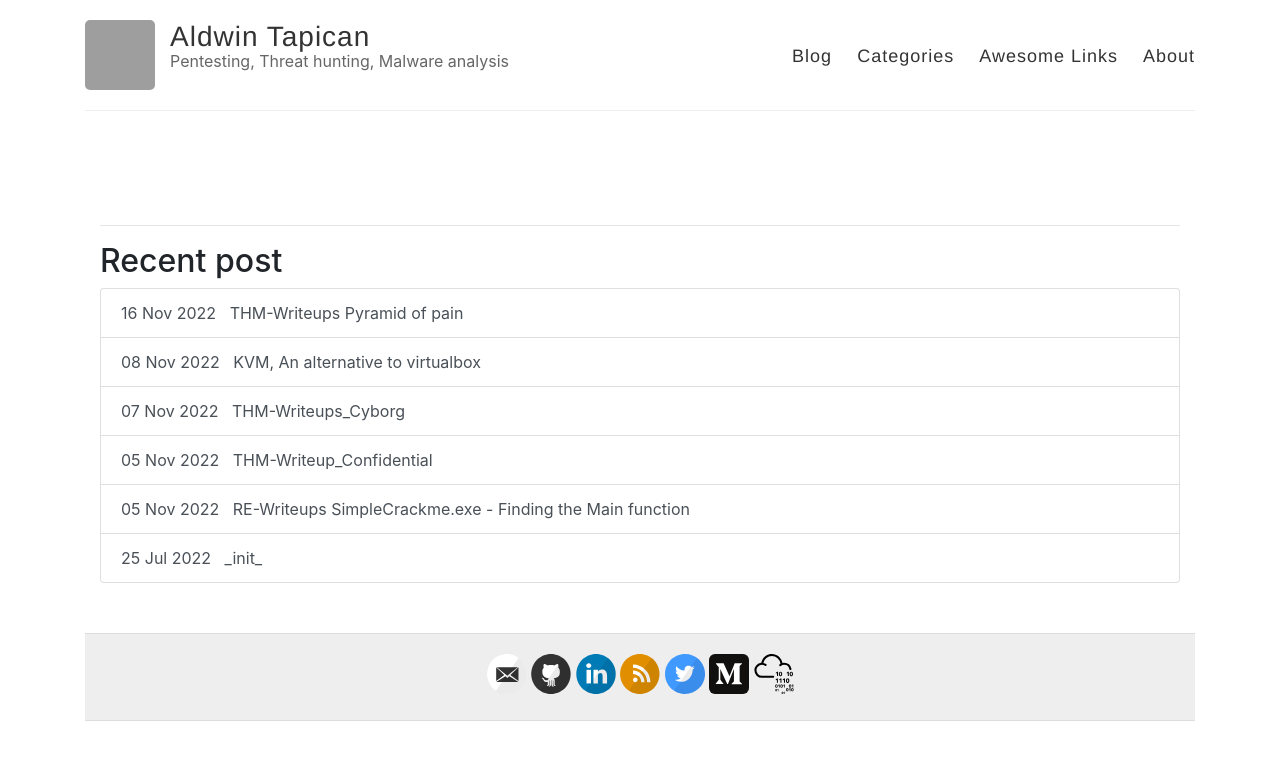
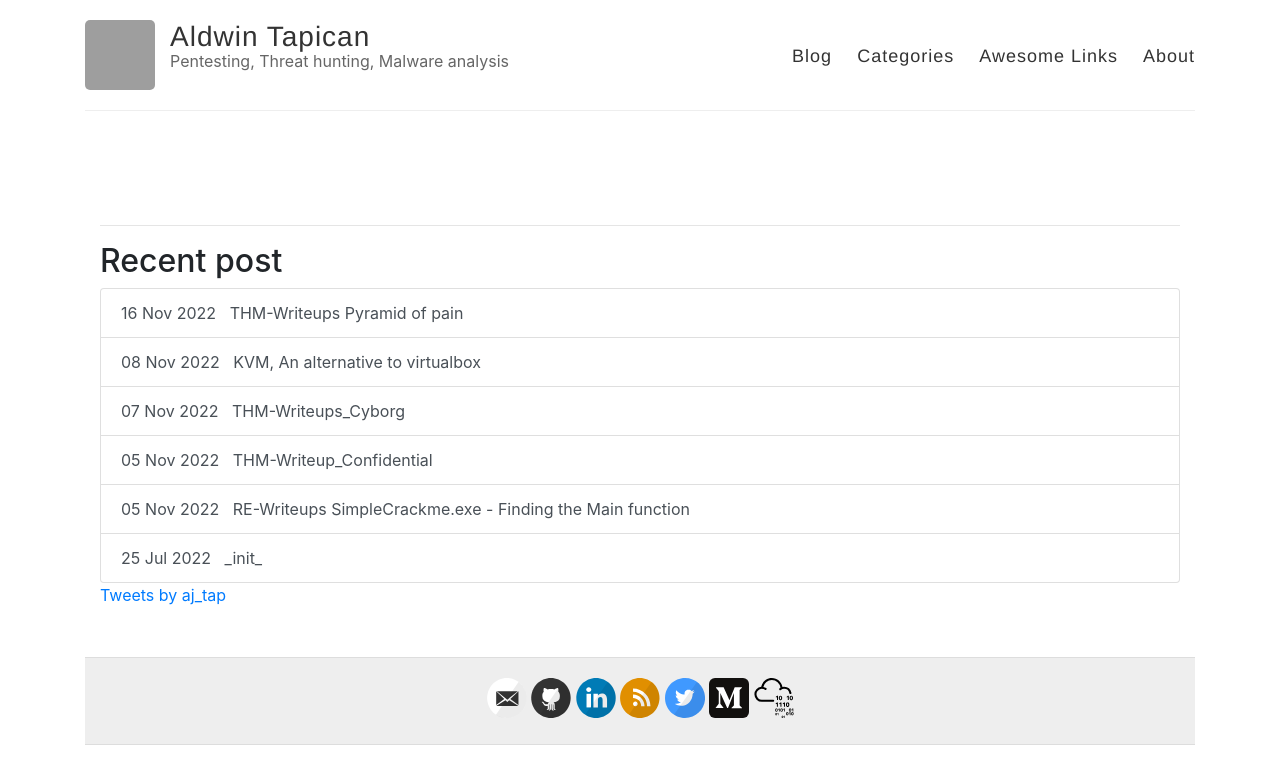
Before and after one commit to aj-tap/archive-blog, a Jekyll site: the page built from index.html, in a window 1280 px wide. Shown: the top 784 px of the page. Built offline with Jekyll 4.4.1, drawn with Linux system fonts in a browser that asks for light colours; comment, search, counter and statistics services are not loaded; grey boxes are pictures that could not be loaded.

Commit message:
Update index.html

```diff
--- a/index.html
+++ b/index.html
@@ -13,3 +13,4 @@
   {% endfor %}
 </div>
 </div>
+<a class="twitter-timeline" data-dnt="true" href="https://twitter.com/aj_tap?ref_src=twsrc%5Etfw">Tweets by aj_tap</a> <script async src="https://platform.twitter.com/widgets.js" charset="utf-8"></script>
```
